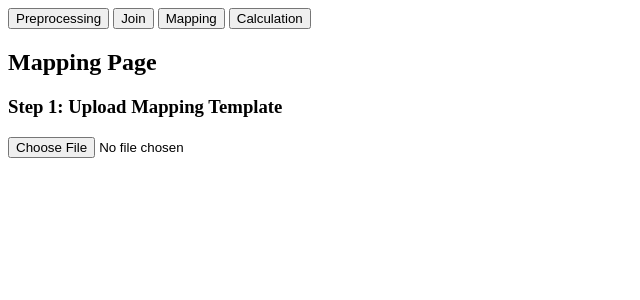
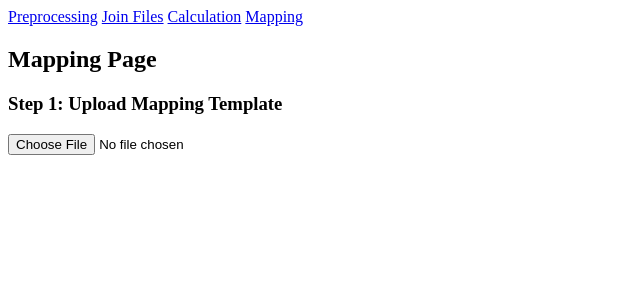
Before and after one commit to robthomas1120/EdTech-Outcomes, a Flask app: page /mapping/ in a window 1280 px wide. Shown: the top 300 px of the page, without its empty margins (0-640 px from the left). Run offline with Flask 3, Linux system fonts and the light colour scheme.

Commit message:
fixed again

```diff
--- a/templates/calculation.html
+++ b/templates/calculation.html
@@ -10,8 +10,8 @@
 <body>
     <div class="d-flex justify-content-center gap-3">
         <a href="{{ url_for('index') }}" class="btn btn-primary">Preprocessing</a>
+        <a href="{{ url_for('join') }}" class="btn btn-info">Join Files</a>
         <a href="{{ url_for('calculation') }}" class="btn btn-success">Calculation</a>
-        <a href="{{ url_for('join') }}" class="btn btn-info">Join Files</a>
         <a href="{{ url_for('mapping.mapping_page') }}" class="btn btn-warning">Mapping</a>
     </div>
     <div class="container mt-5">
--- a/templates/index.html
+++ b/templates/index.html
@@ -242,15 +242,11 @@
 <body>
     <div class="d-flex justify-content-center gap-3">
         <a href="{{ url_for('index') }}" class="btn btn-primary">Preprocessing</a>
+        <a href="{{ url_for('join') }}" class="btn btn-info">Join Files</a>
         <a href="{{ url_for('calculation') }}" class="btn btn-success">Calculation</a>
-        <a href="{{ url_for('join') }}" class="btn btn-info">Join Files</a>
         <a href="{{ url_for('mapping.mapping_page') }}" class="btn btn-warning">Mapping</a>
     </div>
     <div class="container mt-5">
-        <div class="nav-buttons">
-            <button class="nav-back" onclick="window.location.href='/'">Back to Home</button>
-            <button class="nav-next" onclick="window.location.href='/join'">Next</button>
-        </div>
 
         <div class="main-content">
             <h2 class="mb-4">File Processor</h2>
--- a/templates/join.html
+++ b/templates/join.html
@@ -12,8 +12,8 @@
         <!-- Navigation Bar -->
         <div class="d-flex justify-content-center gap-3">
             <a href="{{ url_for('index') }}" class="btn btn-primary">Preprocessing</a>
+            <a href="{{ url_for('join') }}" class="btn btn-info">Join Files</a>
             <a href="{{ url_for('calculation') }}" class="btn btn-success">Calculation</a>
-            <a href="{{ url_for('join') }}" class="btn btn-info">Join Files</a>
             <a href="{{ url_for('mapping.mapping_page') }}" class="btn btn-warning">Mapping</a>
         </div>
 
--- a/templates/mapping.html
+++ b/templates/mapping.html
@@ -7,11 +7,11 @@
     <link rel="stylesheet" href="{{ url_for('static', filename='mapping.css') }}">
 </head>
 <body>
-    <div class="nav-buttons">
-        <a href="{{ url_for('preprocessing') }}"><button class="nav-button">Preprocessing</button></a>
-        <a href="{{ url_for('join') }}"><button class="nav-button">Join</button></a>
-        <a href="{{ url_for('mapping.mapping_page') }}"><button class="nav-button">Mapping</button></a>
-        <a href="{{ url_for('calculation') }}"><button class="nav-button">Calculation</button></a>
+    <div class="d-flex justify-content-center gap-3">
+        <a href="{{ url_for('index') }}" class="btn btn-primary">Preprocessing</a>
+        <a href="{{ url_for('join') }}" class="btn btn-info">Join Files</a>
+        <a href="{{ url_for('calculation') }}" class="btn btn-success">Calculation</a>
+        <a href="{{ url_for('mapping.mapping_page') }}" class="btn btn-warning">Mapping</a>
     </div>
 
     <div class="container">
```
